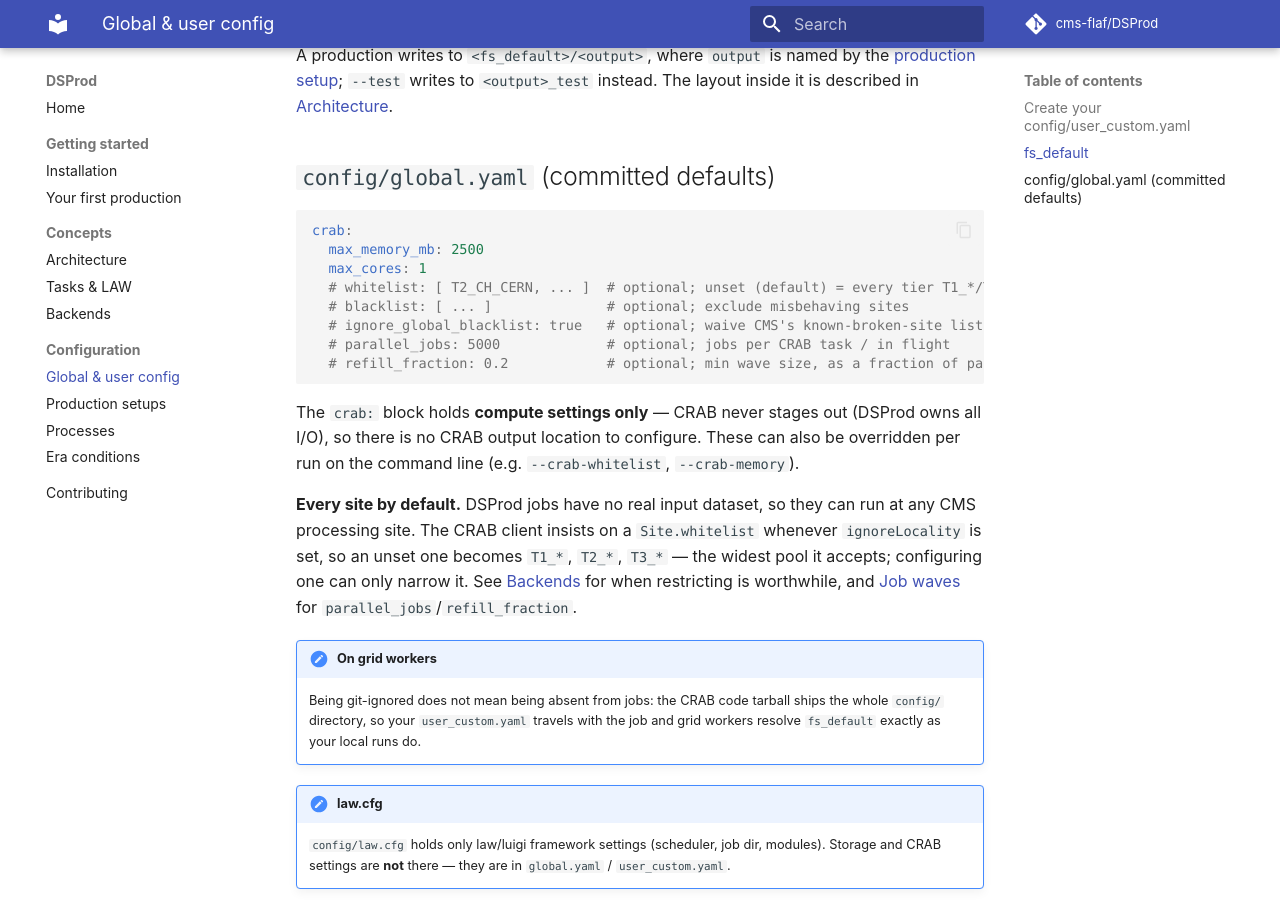
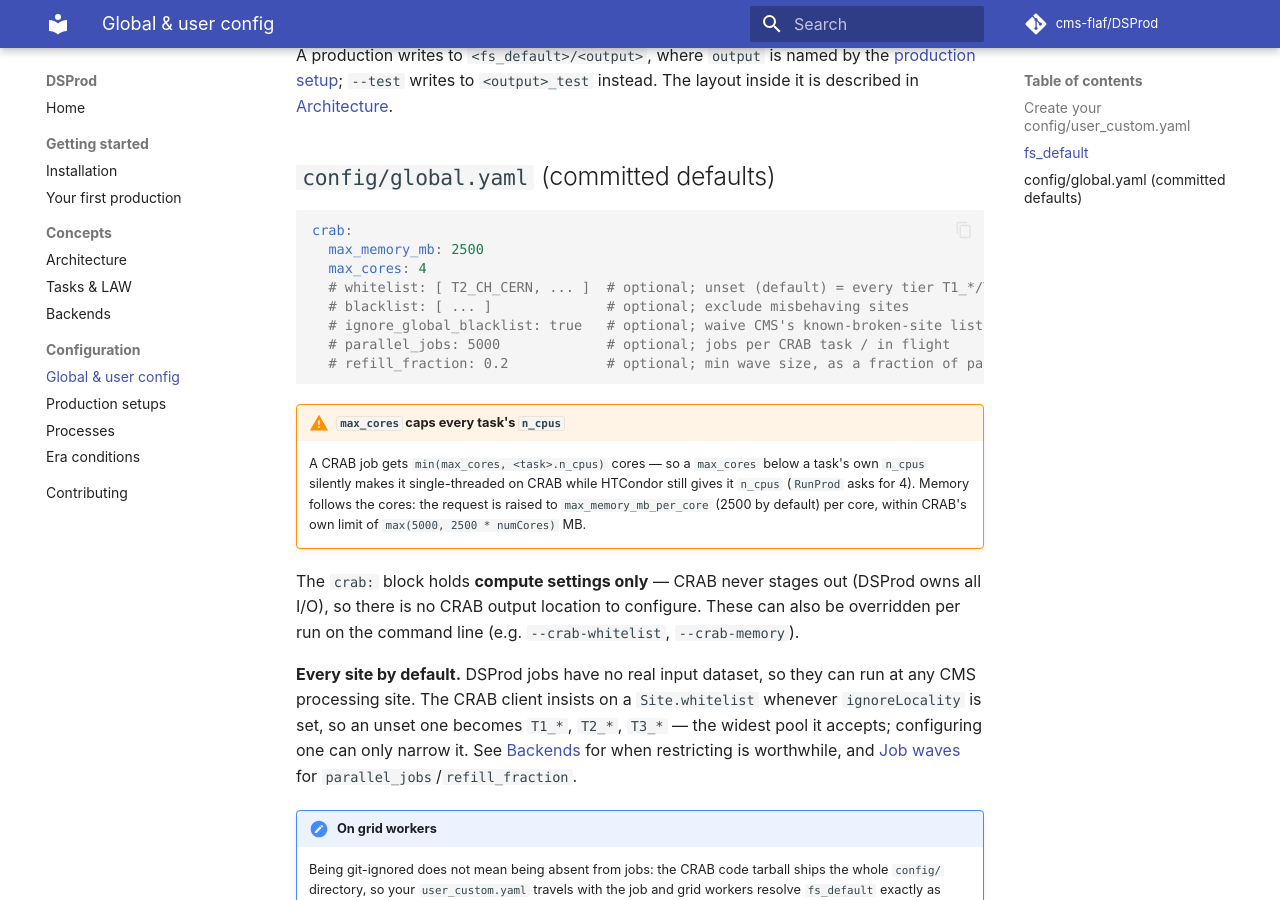
Before and after one commit to cms-flaf/DSProd, an MkDocs documentation site: the page built from docs/configuration/settings.md, in a window 1280 px wide and 900 px high, scrolled down 1322 px. Built offline with MkDocs 1.6.1 and Material for MkDocs 9.7.7, drawn with Linux system fonts in a browser that asks for light colours; comment, search, counter and statistics services are not loaded.

Commit message:
keep per-task runtime and CPU requests from leaking through law req()

````diff
--- a/docs/configuration/settings.md
+++ b/docs/configuration/settings.md
@@ -62,13 +62,20 @@
 ```yaml
 crab:
   max_memory_mb: 2500
-  max_cores: 1
+  max_cores: 4
   # whitelist: [ T2_CH_CERN, ... ]  # optional; unset (default) = every tier T1_*/T2_*/T3_*
   # blacklist: [ ... ]              # optional; exclude misbehaving sites
   # ignore_global_blacklist: true   # optional; waive CMS's known-broken-site list (not recommended)
   # parallel_jobs: 5000             # optional; jobs per CRAB task / in flight
   # refill_fraction: 0.2            # optional; min wave size, as a fraction of parallel_jobs
 ```
+
+!!! warning "`max_cores` caps every task's `n_cpus`"
+    A CRAB job gets `min(max_cores, <task>.n_cpus)` cores — so a `max_cores` below a task's own
+    `n_cpus` silently makes it single-threaded on CRAB while HTCondor still gives it `n_cpus`
+    (`RunProd` asks for 4). Memory follows the cores: the request is raised to
+    `max_memory_mb_per_core` (2500 by default) per core, within CRAB's own limit of
+    `max(5000, 2500 * numCores)` MB.
 
 The `crab:` block holds **compute settings only** — CRAB never stages out (DSProd owns all I/O),
 so there is no CRAB output location to configure. These can also be overridden per run on the
````
Also changed, not shown: docs/concepts/backends.md (+6 -1 lines), 2 other files.
